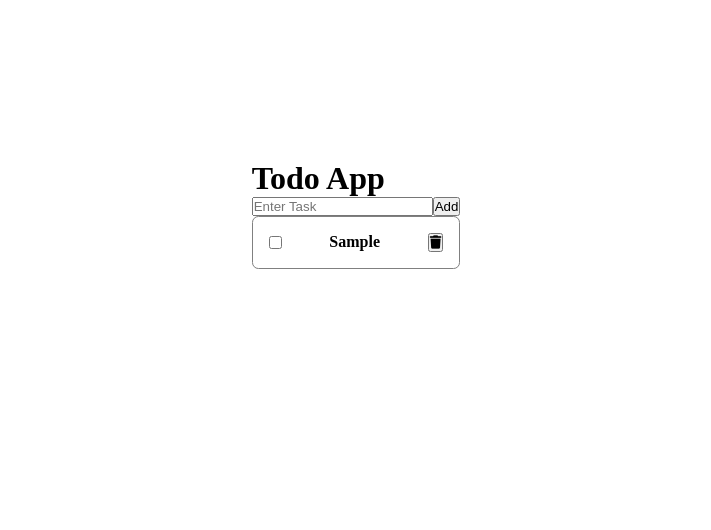
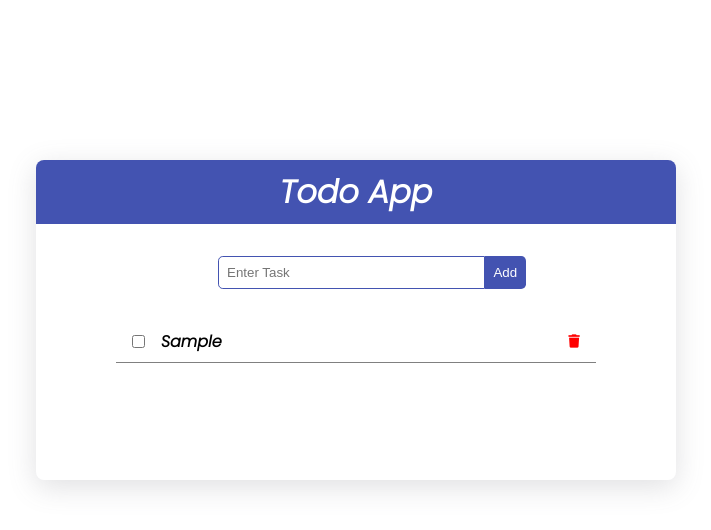
Before and after one commit to ClarenceG01/todo-app, a React (Create React App) app: page / in a window 1280 px wide. Both pictures are taken after typing "Sample" into the empty fields and a click on the button "Add". Shown: the top 530 px of the page, without its empty margins (284-995 px from the left). Built offline with nearby package versions, Linux system fonts and the light colour scheme.

Commit message:
add styles

```diff
--- a/src/App.css
+++ b/src/App.css
@@ -1,24 +1,73 @@
+@import url("https://fonts.googleapis.com/css2?family=Poppins:ital,wght@1,300&display=swap");
+
 * {
   margin: 0;
   padding: 0;
   box-sizing: border-box;
 }
 body {
+  font-family: "Poppins", sans-serif;
   height: 100vh;
 }
 .App {
+  border-radius: 0.5rem;
+  box-shadow: rgba(100, 100, 111, 0.2) 0px 7px 29px 0px;
   margin: 10rem auto;
-  width: fit-content;
-  /* box-shadow: 1px 1px; */
-  z-index: 9;
+  width: 40rem;
+  min-height: 20rem;
+  text-align: center;
+}
+h1 {
+  padding: 0.5rem;
+  border-top-left-radius: 0.5rem;
+  border-top-right-radius: 0.5rem;
+  background-color: rgb(67, 83, 177);
+  color: white;
+}
+.form {
+  width: 100%;
+  padding: 1rem 0;
+  margin: 1rem;
+}
+.form input {
+  width: 20em;
+  border-right: none;
+  border: 1px solid rgb(67, 83, 177);
+  padding: 0.5rem;
+  border-bottom-left-radius: 0.3rem;
+  border-top-left-radius: 0.3rem;
+}
+.form button {
+  border: none;
+  border-top-right-radius: 0.3rem;
+  border-bottom-right-radius: 0.3rem;
+  padding: 0.55rem;
+  color: white;
+  background-color: rgb(67, 83, 177);
 }
 .single-todo {
+  border: none;
+  border-bottom: 1px solid gray;
+  margin: 0 auto;
+  width: 30rem;
   display: flex;
   justify-content: space-between;
-  padding: 1rem 0;
-  border: 1px solid gray;
-  border-radius: 0.4rem;
+  padding: 0.5rem 0;
 }
 .single-todo > * {
   margin: 0 1rem;
 }
+.check-and-task {
+  display: flex;
+}
+.check-and-task input {
+  margin: 0 1rem 0 0;
+}
+.trash {
+  cursor: pointer;
+  border: none;
+  background-color: #fff;
+}
+.fa-solid {
+  color: red;
+}
--- a/src/components/todo.js
+++ b/src/components/todo.js
@@ -46,9 +46,11 @@ const Todo = () => {
       </form>
       {todos.map((todo, index) => (
         <div className="single-todo" key={index}>
-          <input type="checkbox" name="" id="" />
-          <h4>{todo}</h4>
-          <button onClick={handleDelete}>
+          <div className="check-and-task">
+            <input type="checkbox" name="" id="" />
+            <h4>{todo}</h4>
+          </div>
+          <button onClick={handleDelete} className="trash">
             <i className="fa-solid fa-trash"></i>
           </button>
         </div>
```
